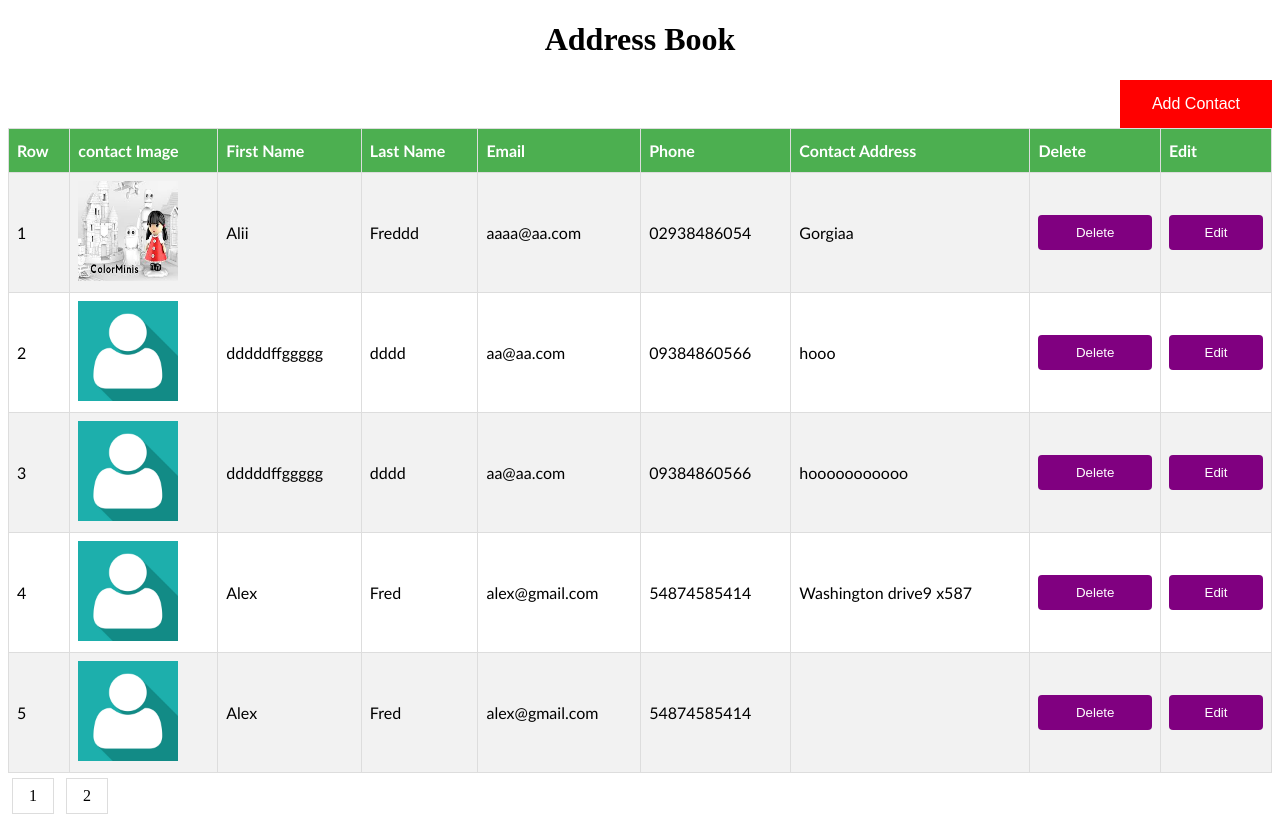
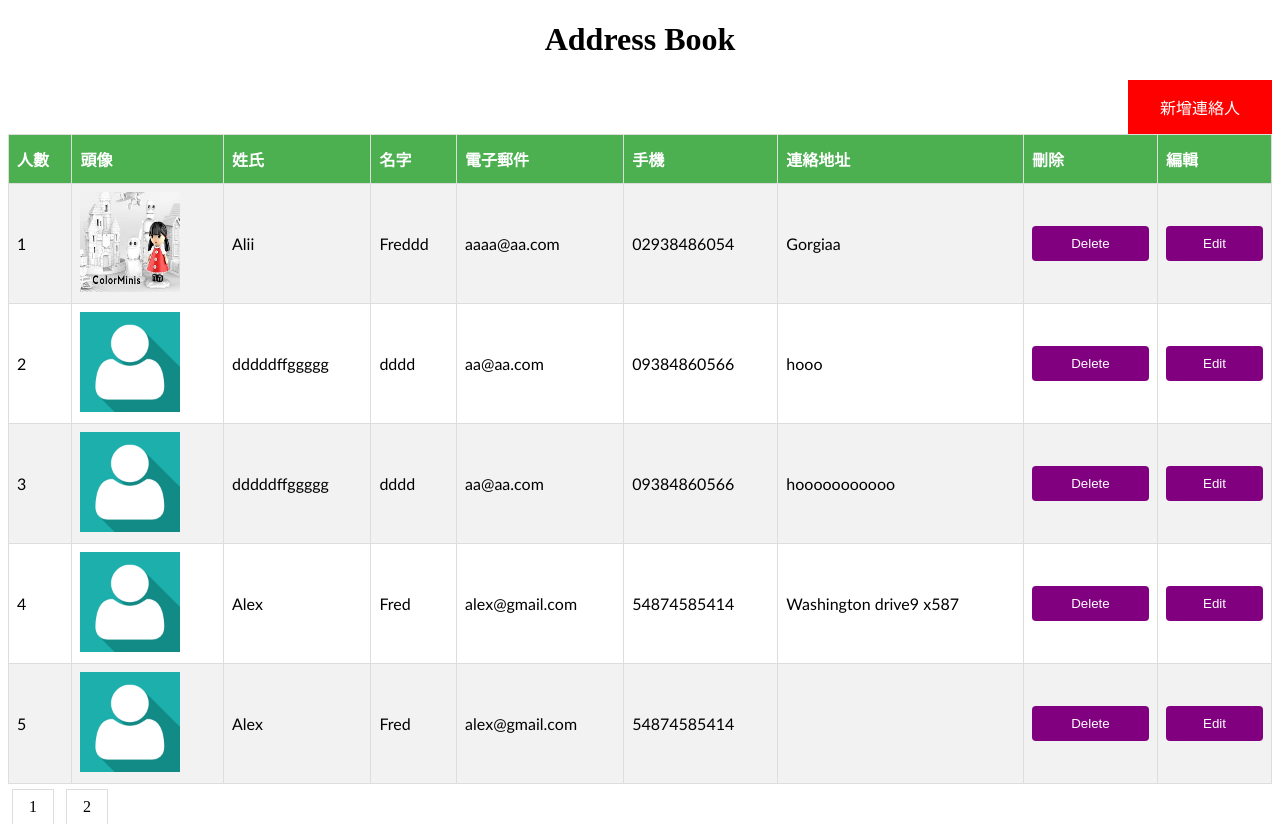
Before and after one commit to stevecyj/addressbook-php, a PHP site: page / in a window 1280 px wide. Shown: the top 824 px of the page. Run offline with PHP 8.4, Linux system fonts and the light colour scheme; data comes from the database, SQL or seed files in the repository.

Commit message:
alter title

```diff
--- a/index.php
+++ b/index.php
@@ -13,7 +13,7 @@
 
 
 <form action="addContact.php">
-    <button id="btn_add_contact"><a href="addContact.php" id="btn_link" target="_blank">Add Contact</a></button>
+    <button id="btn_add_contact"><a href="addContact.php" id="btn_link" target="_blank">新增連絡人</a></button>
 
 </form>
 
@@ -57,15 +57,15 @@ try {
     <table   border="1" style="border-collapse: collapse">
 
         <tr>
-            <th>Row</th>
-            <th>contact Image</th>
-            <th>First Name</th>
-            <th>Last Name</th>
-            <th>Email</th>
-            <th>Phone</th>
-            <th>Contact Address</th>
-            <th>Delete</th>
-            <th>Edit</th>
+            <th>人數</th>
+            <th>頭像</th>
+            <th>姓氏</th>
+            <th>名字</th>
+            <th>電子郵件</th>
+            <th>手機</th>
+            <th>連絡地址</th>
+            <th>刪除</th>
+            <th>編輯</th>
 
         </tr>
 
```
Also changed, not shown: addContact.php (+8 -8 lines).
